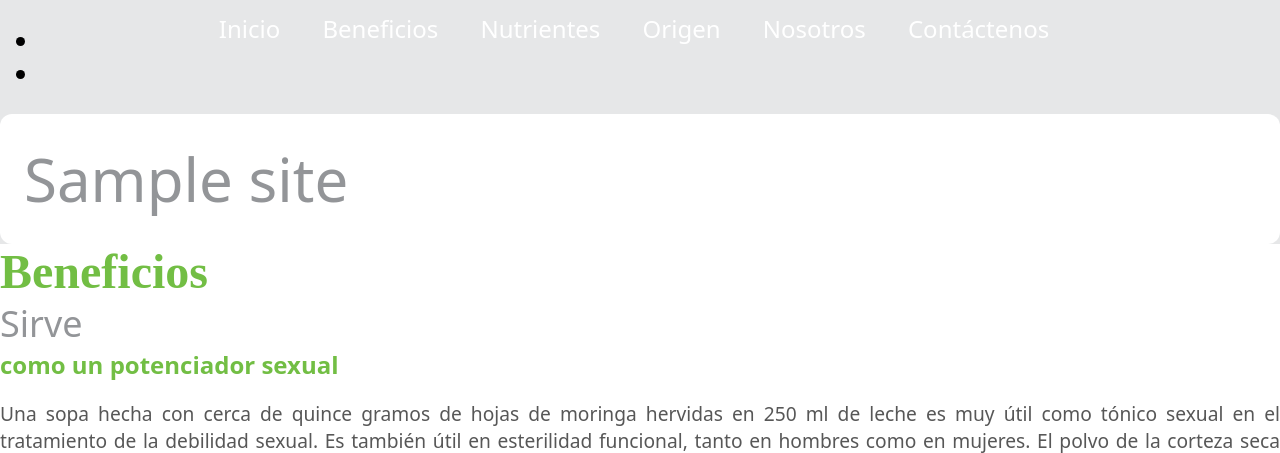
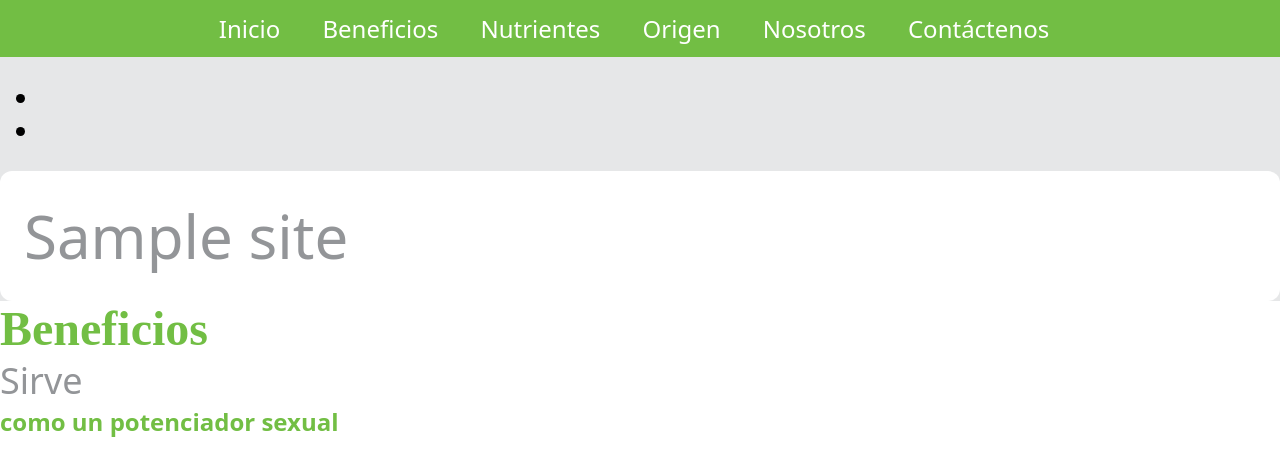
Before and after one commit to Clemenshemmerling/MORINGA, a WordPress theme: template index.php in a window 1280 px wide. Shown: the top 453 px of the page. Run offline with PHP 8.4 and a stand-in for WordPress, Linux system fonts and the light colour scheme; the site name, menu and one post (Sample post) are stand-ins, and other content is empty; some libraries are stand-ins or nearby versions.

Commit message:
prueba
prueba

```diff
--- a/style.css
+++ b/style.css
@@ -75,11 +75,7 @@ section{
 }
 .topbar-nav{
  text-align: center;
- height: 3.75em;
- position: fixed;
- left: 0;
- right: 0;
- top: 0;
+ position: relative;
 }
 .topbar-ul{
 	list-style: none;
```
